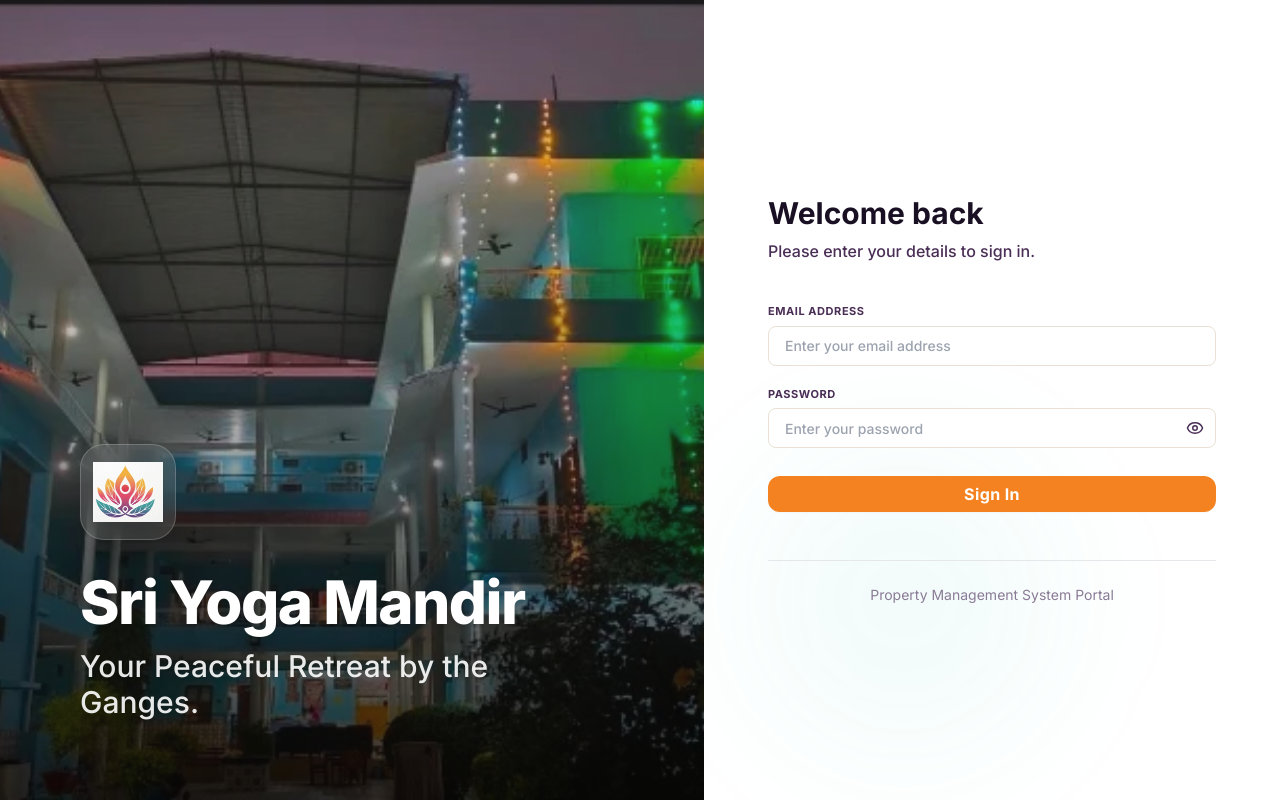
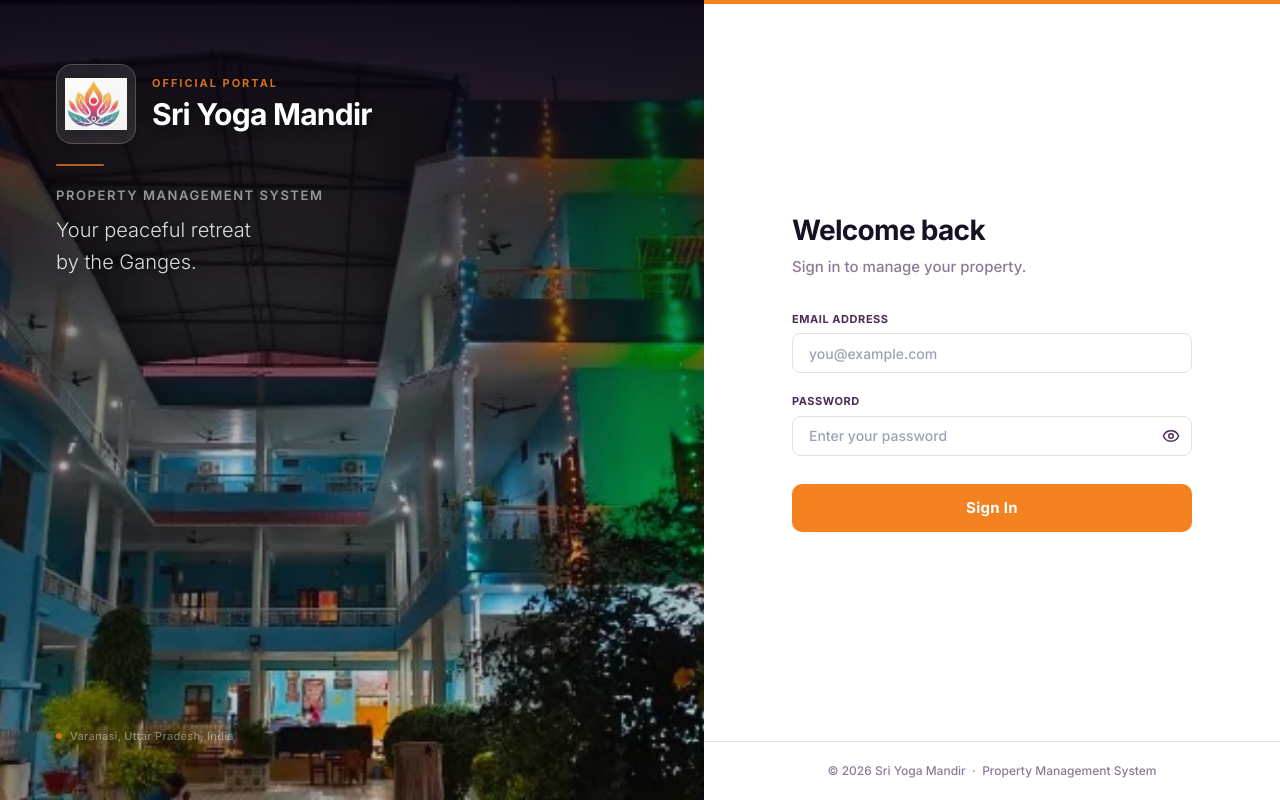
Before and after one commit to priyamethersoftex-lgtm/Sri-Yog-Mandir, a React (Vite) app: page /login in a window 1280 px wide. Built offline with nearby package versions, Linux system fonts and the light colour scheme.

Commit message:
feat: add login page with authentication form and branded landing layout

```diff
--- a/src/pages/Auth/Login.tsx
+++ b/src/pages/Auth/Login.tsx
@@ -28,82 +28,225 @@
   };
 
   return (
-    <div className="min-h-screen flex w-full bg-background">
-      {/* Left Side - Image & Branding */}
-      <div className="hidden lg:flex lg:w-[55%] relative bg-brand-900 overflow-hidden">
+    <div className="min-h-screen flex w-full overflow-hidden" style={{ background: 'var(--color-background)' }}>
+
+      {/* ═══════════════════════════════════
+          LEFT PANEL — Property Image & Brand
+          ═══════════════════════════════════ */}
+      <div
+        className="hidden lg:flex lg:w-[52%] xl:w-[55%] relative overflow-hidden flex-shrink-0"
+        aria-hidden="true"
+      >
+        {/* Property image — object-position tuned to show building facade */}
         <img
           src={mainImage}
-          alt="Sri Yoga Mandir"
-          className="absolute inset-0 w-full h-full object-cover opacity-90 transition-transform duration-1000 hover:scale-105"
+          alt="Sri Yoga Mandir property"
+          className="absolute inset-0 w-full h-full object-cover"
+          style={{ objectPosition: 'center 30%' }}
         />
-        <div className="absolute inset-0 bg-gradient-to-t from-black/80 via-black/30 to-transparent"></div>
-        <div className="absolute inset-0 bg-brand-900/20 mix-blend-overlay"></div>
 
-        <div className="relative z-10 flex flex-col justify-end p-12 lg:p-20 w-full pb-24">
-          <div className="mb-8 w-24 h-24 rounded-3xl bg-white/10 backdrop-blur-md p-3 flex items-center justify-center border border-white/20 shadow-2xl">
-            <img src={yogaMandirLogo} alt="Banaras Yog Mandir Logo" className="w-full h-full object-contain drop-shadow-xl" />
+        {/* Layered gradient overlay: stronger at top for text legibility */}
+        <div
+          className="absolute inset-0"
+          style={{
+            background:
+              'linear-gradient(to bottom, rgba(10,5,18,0.88) 0%, rgba(10,5,18,0.60) 25%, rgba(10,5,18,0.25) 60%, rgba(10,5,18,0.15) 100%)',
+          }}
+        />
+
+        {/* Brand block — top-left, generous padding */}
+        <div className="relative z-10 flex flex-col justify-start w-full h-full p-10 xl:p-14 pt-14 xl:pt-16">
+          {/* Logo + name row */}
+          <div className="flex items-center gap-4 mb-5">
+            <div
+              className="w-[72px] h-[72px] xl:w-[80px] xl:h-[80px] rounded-2xl flex items-center justify-center flex-shrink-0"
+              style={{
+                background: 'rgba(255,255,255,0.10)',
+                border: '1px solid rgba(255,255,255,0.20)',
+                backdropFilter: 'blur(8px)',
+              }}
+            >
+              <img
+                src={yogaMandirLogo}
+                alt="Sri Yoga Mandir Logo"
+                className="w-full h-full object-contain p-2 drop-shadow-lg"
+              />
             </div>
-          <h1 className="text-5xl lg:text-6xl font-extrabold text-white tracking-tight mb-4 drop-shadow-md">
+            <div>
+              <p
+                className="text-[11px] font-bold tracking-[0.18em] uppercase mb-1"
+                style={{ color: 'rgba(245,130,32,0.85)' }}
+              >
+                Official Portal
+              </p>
+              <h1
+                className="text-[26px] xl:text-[30px] font-bold leading-tight text-white tracking-tight"
+                style={{ textShadow: '0 2px 12px rgba(0,0,0,0.4)' }}
+              >
                 Sri Yoga Mandir
               </h1>
-          <p className="text-2xl lg:text-3xl text-white/90 font-medium drop-shadow-sm max-w-lg leading-snug">
-            Your Peaceful Retreat by the Ganges.
-          </p>
             </div>
           </div>
 
-      {/* Right Side - Login Form */}
-      <div className="w-full lg:w-[45%] flex flex-col items-center justify-center p-6 sm:p-12 lg:p-16 relative bg-surface">
-        {/* Ambient Glow background elements for right side */}
-        <div className="absolute top-1/4 right-0 w-96 h-96 bg-brand-500/5 rounded-full blur-3xl pointer-events-none"></div>
-        <div className="absolute bottom-10 left-10 w-80 h-80 bg-teal-500/5 rounded-full blur-3xl pointer-events-none"></div>
+          {/* Divider */}
+          <div
+            className="mb-5 w-12 h-[2px] rounded-full"
+            style={{ background: 'rgba(245,130,32,0.70)' }}
+          />
 
-        <div className="w-full max-w-md relative z-10">
-          {/* Mobile Header (Hidden on Desktop) */}
-          <div className="mb-10 lg:hidden flex flex-col items-center">
-             <div className="w-20 h-20 rounded-2xl bg-white p-2 flex items-center justify-center shadow-lotus border border-brand-500/20 mb-4">
-              <img src={yogaMandirLogo} alt="Banaras Yog Mandir Logo" className="w-full h-full object-contain" />
+          {/* Sub-label */}
+          <p
+            className="text-[13px] font-semibold tracking-[0.12em] uppercase mb-2"
+            style={{ color: 'rgba(255,255,255,0.55)' }}
+          >
+            Property Management System
+          </p>
+
+          {/* Tagline */}
+          <p
+            className="text-[18px] xl:text-[20px] font-light leading-relaxed max-w-sm"
+            style={{ color: 'rgba(255,255,255,0.85)', textShadow: '0 1px 6px rgba(0,0,0,0.3)' }}
+          >
+            Your peaceful retreat
+            <br />by the Ganges.
+          </p>
+
+          {/* Bottom attribution badge (Keep it at the bottom using mt-auto) */}
+          <div className="mt-auto flex items-center gap-2">
+            <span
+              className="w-1.5 h-1.5 rounded-full inline-block"
+              style={{ background: 'rgba(245,130,32,0.75)' }}
+            />
+            <span
+              className="text-[11px] font-medium tracking-wide"
+              style={{ color: 'rgba(255,255,255,0.40)' }}
+            >
+              Varanasi, Uttar Pradesh, India
+            </span>
           </div>
-            <h1 className="text-3xl font-extrabold tracking-tight bg-gradient-to-r from-brand-600 via-coral-500 to-plum-600 bg-clip-text text-transparent">
+        </div>
+      </div>
+
+      {/* ═══════════════════════════════════
+          RIGHT PANEL — Login Form
+          ═══════════════════════════════════ */}
+      <div
+        className="flex-1 flex flex-col min-h-screen overflow-y-auto"
+        style={{ background: 'var(--color-surface)' }}
+      >
+        {/* Thin top accent stripe */}
+        <div
+          className="h-1 w-full flex-shrink-0"
+          style={{ background: 'var(--color-primary)' }}
+        />
+
+        {/* Main scrollable content */}
+        <div className="flex-1 flex flex-col items-center justify-center px-6 sm:px-10 py-10">
+          <div className="w-full max-w-[400px]">
+
+            {/* ── Mobile-only brand header ── */}
+            <div className="lg:hidden flex flex-col items-center text-center mb-10">
+              <div
+                className="w-16 h-16 rounded-2xl flex items-center justify-center mb-4"
+                style={{
+                  background: 'rgba(245,130,32,0.08)',
+                  border: '1px solid rgba(245,130,32,0.20)',
+                }}
+              >
+                <img
+                  src={yogaMandirLogo}
+                  alt="Sri Yoga Mandir Logo"
+                  className="w-11 h-11 object-contain"
+                />
+              </div>
+              <h1
+                className="text-[22px] font-bold tracking-tight"
+                style={{ color: 'var(--color-text)' }}
+              >
                 Sri Yoga Mandir
               </h1>
+              <p
+                className="text-[11px] font-semibold tracking-[0.14em] uppercase mt-1"
+                style={{ color: 'var(--color-text-muted)' }}
+              >
+                Property Management System
+              </p>
             </div>
 
-          <div className="mb-10 text-left">
-            <h2 className="text-3xl font-bold text-text-primary mb-2">Welcome back</h2>
-            <p className="text-text-secondary font-medium">Please enter your details to sign in.</p>
+            {/* ── Heading ── */}
+            <div className="mb-8">
+              <h2
+                className="text-[28px] font-bold tracking-tight leading-tight"
+                style={{ color: 'var(--color-text)' }}
+              >
+                Welcome back
+              </h2>
+              <p
+                className="text-[15px] mt-2 font-medium"
+                style={{ color: 'var(--color-text-muted)' }}
+              >
+                Sign in to manage your property.
+              </p>
             </div>
 
-          <form onSubmit={handleLogin} className="space-y-5">
+            {/* ── Form ── */}
+            <form onSubmit={handleLogin} noValidate>
+              <div className="space-y-5">
                 <FormField
+                  id="login-email"
                   label="Email Address"
                   type="email"
                   value={email}
-              onChange={(e) => setEmail(e.target.value)}
-              placeholder="Enter your email address"
+                  onChange={(e) => setEmail((e.target as HTMLInputElement).value)}
+                  placeholder="you@example.com"
+                  autoComplete="email"
                   required
                 />
+
                 <FormField
+                  id="login-password"
                   label="Password"
                   type="password"
                   value={password}
-              onChange={(e) => setPassword(e.target.value)}
+                  onChange={(e) => setPassword((e.target as HTMLInputElement).value)}
                   placeholder="Enter your password"
+                  autoComplete="current-password"
                   required
                 />
+              </div>
 
-            <div className="pt-2">
-              <Button type="submit" className="w-full text-base py-3.5 shadow-lotus font-bold rounded-xl transition-all hover:-translate-y-0.5" isLoading={isLoggingIn}>
+              <div className="mt-7">
+                <Button
+                  id="login-submit"
+                  type="submit"
+                  className="w-full text-[15px] font-bold"
+                  style={{
+                    height: '48px',
+                    borderRadius: '10px',
+                    letterSpacing: '0.02em',
+                  }}
+                  isLoading={isLoggingIn}
+                  disabled={isLoggingIn}
+                  aria-label="Sign in to Sri Yoga Mandir portal"
+                >
                   Sign In
                 </Button>
               </div>
             </form>
+          </div>
+        </div>
 
-          <div className="mt-12 text-center border-t border-divider pt-6">
-            <p className="text-sm text-text-muted">
-              Property Management System Portal
+        {/* ── Footer ── */}
+        <div
+          className="flex-shrink-0 text-center px-6 py-5"
+          style={{ borderTop: '1px solid var(--color-border)' }}
+        >
+          <p
+            className="text-[12px] font-medium"
+            style={{ color: 'var(--color-text-muted)' }}
+          >
+            © {new Date().getFullYear()} Sri Yoga Mandir &nbsp;·&nbsp; Property Management System
           </p>
-          </div>
         </div>
       </div>
     </div>
```
Lines whose indentation alone changed are shown as unchanged.
